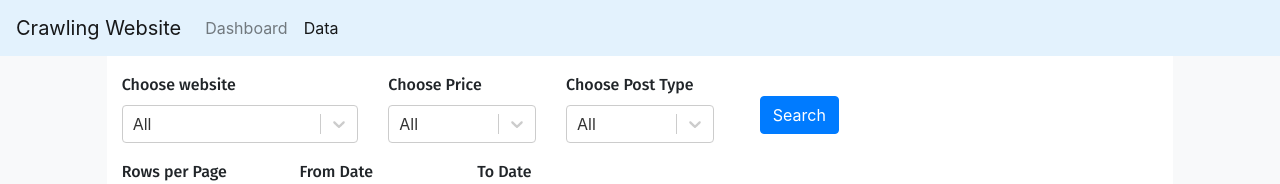
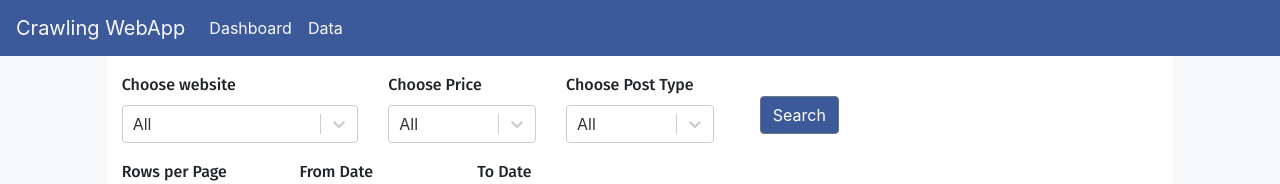
Before and after one commit to TachibanaKanade99/bds, a React (Create React App) app in the folder bds_frontend/: page /data in a window 1280 px wide. Shown: the top 184 px of the page. Built offline with nearby package versions, Linux system fonts and the light colour scheme; no server answers; a web font is replaced by a local one.

Commit message:
update UI

```diff
--- a/bds_frontend/src/components/layout/WebNavbar.js
+++ b/bds_frontend/src/components/layout/WebNavbar.js
@@ -104,24 +104,24 @@ class WebNavbar extends Component {
 
     if (this.props.name === "Login" || this.props.name === "Register") {
       return (
-        <Navbar color="light" light expand="md" fixed="top">
-          <NavbarBrand href="/">{this.props.name}</NavbarBrand>
+        <Navbar expand="md" id="customNavbar" fixed="top">
+          <NavbarBrand href="/" className="text-light">{this.props.name}</NavbarBrand>
         </Navbar>
       )
     }
 
     return(
-      <Navbar light expand="md" id="customNavbar" fixed="top">
-        <NavbarBrand href="/">{this.props.name}</NavbarBrand>
+      <Navbar expand="md" id="customNavbar" fixed="top">
+        <NavbarBrand href="/" className="text-light">{this.props.name}</NavbarBrand>
         <NavbarToggler onClick={this.toggleOpen} />
         <Collapse isOpen={this.state.isOpen} navbar>
           <Nav className="mr-auto" navbar>
             <NavItem>
-              <NavLink tag={rNavLink} exact to="/dashboard" activeClassName="active">Dashboard</NavLink>
+              <NavLink tag={rNavLink} exact to="/dashboard" activeClassName="active" className="text-light">Dashboard</NavLink>
             </NavItem>
 
             <NavItem>
-              <NavLink tag={rNavLink} exact to="/data" activeClassName="active">Data</NavLink>
+              <NavLink tag={rNavLink} exact to="/data" activeClassName="active" className="text-light">Data</NavLink>
             </NavItem>
 
             {/* <NavItem>
@@ -144,7 +144,7 @@ class WebNavbar extends Component {
           </ButtonGroup> */}
           <NavLink href="#" className="user-text text-dark">
           <Dropdown isOpen={this.state.dropdownOpen} toggle={this.toggleDropdown}>
-            <DropdownToggle tag="span" data-toggle="dropdown" aria-expanded={this.state.dropdownOpen}>
+            <DropdownToggle tag="span" data-toggle="dropdown" aria-expanded={this.state.dropdownOpen} className="text-light">
               {this.state.current_user}
             </DropdownToggle>
             <DropdownMenu>
--- a/bds_frontend/src/components/layout/styles.css
+++ b/bds_frontend/src/components/layout/styles.css
@@ -3,5 +3,5 @@
 }
 
 #customNavbar {
-    background-color: #e3f2fd;
+    background-color: #3C5999;
 }
--- a/bds_frontend/src/pages/dashboard/Dashboard.js
+++ b/bds_frontend/src/pages/dashboard/Dashboard.js
@@ -126,7 +126,7 @@ class Dashboard extends Component {
   render() {
     return(
       <Fragment>
-        <WebNavbar name="Crawling Website" />
+        <WebNavbar name="Crawling WebApp" />
 
         <div className="container-fluid mt-5">
           <div className="row mt-5">
@@ -255,7 +255,7 @@ class Dashboard extends Component {
                 </div>
 
                 <div className="col-1 col-md-1">
-                  <Button color="primary" className="text-center mt-3" onClick={this.submitFilter}>Submit</Button>
+                  <Button className="text-center mt-3 web-btn" onClick={this.submitFilter}>Filter</Button>
                 </div>
 
               </div>
--- a/bds_frontend/src/pages/dashboard/styles.css
+++ b/bds_frontend/src/pages/dashboard/styles.css
@@ -9,3 +9,7 @@
 button, a {
     outline: none !important;
 }
+
+.web-btn {
+	background: #3C5999 !important;
+}
--- a/bds_frontend/src/pages/data/Data.js
+++ b/bds_frontend/src/pages/data/Data.js
@@ -521,7 +521,7 @@ class Data extends Component {
 
     return (
       <Fragment>
-        <WebNavbar name="Crawling Website" />
+        <WebNavbar name="Crawling WebApp" />
 
         <div className="container-fluid mt-5">
           <div className="row mt-5">
@@ -569,7 +569,7 @@ class Data extends Component {
                 </div>
 
                 <div className="col-3 col-md-3">
-                  <Button color="primary" className="ml-3 mt-5" onClick={this.submitData}>Search</Button>
+                  <Button className="ml-3 mt-5 web-btn" onClick={this.submitData}>Search</Button>
                 </div>
               </div>
 
--- a/bds_frontend/src/pages/data/styles.css
+++ b/bds_frontend/src/pages/data/styles.css
@@ -9,3 +9,7 @@ th.MuiTableCell-root {
 .dataTables_wrapper {
     margin-top: 80px;
 }
+
+.web-btn {
+	background: #3C5999 !important;
+}
```
